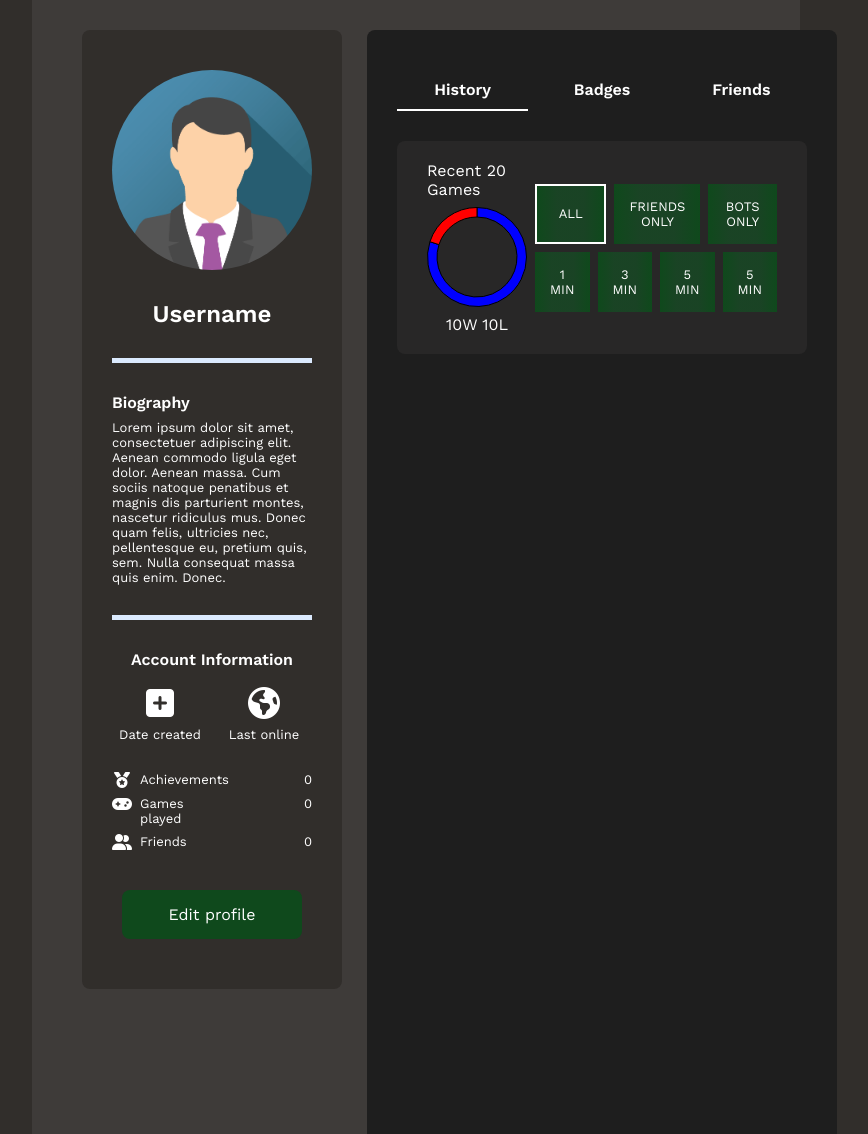
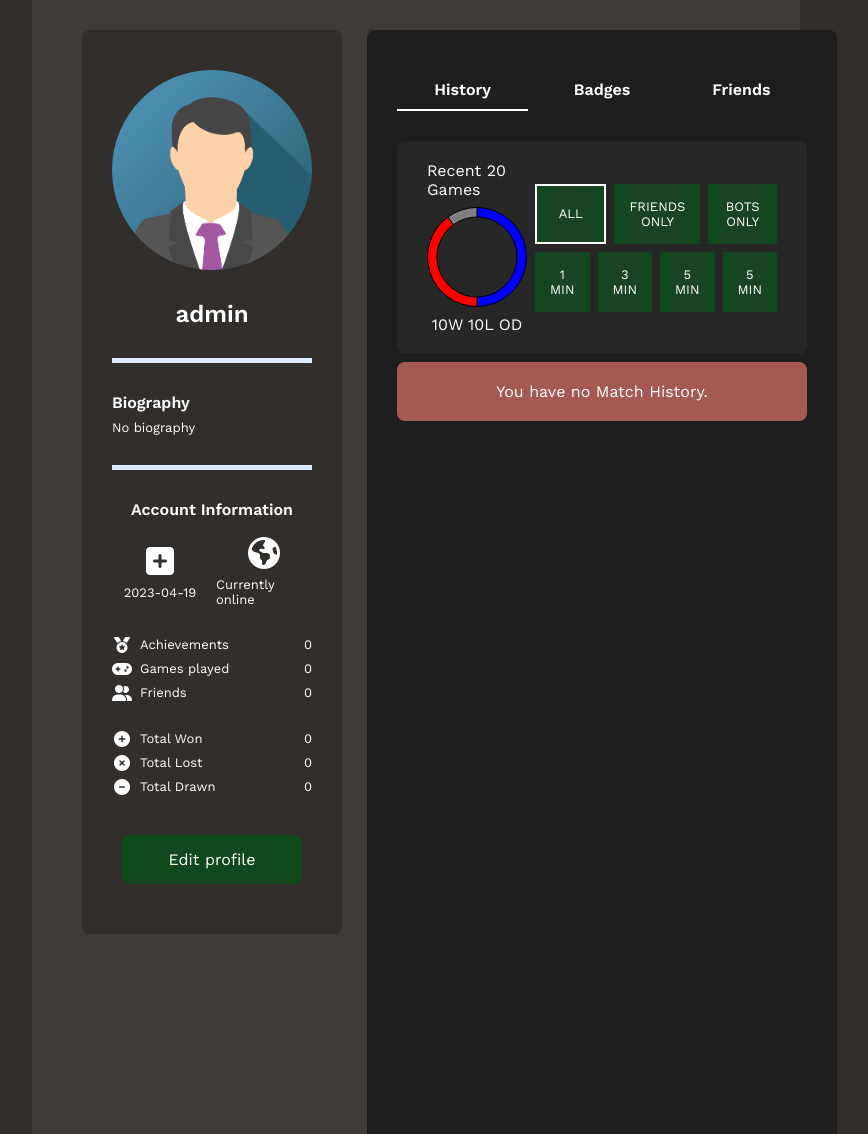
Before and after one commit to ORG4N/ChessAI, a Flask app: page /profile in a window 1280 px wide. Shown: the part 104-1238 px from the top of the page, without its empty margins (224-1092 px from the left). Run offline with Flask 3, Linux system fonts and the light colour scheme; a user stored in the database is signed in; style sheets or scripts are compiled from the project's sources; some libraries are stand-ins or nearby versions.

Commit message:
Profile linked to database

```diff
--- a/Code/static/js/profile.js
+++ b/Code/static/js/profile.js
@@ -1,21 +1,23 @@
 window.addEventListener('load', function () {
 
     const donut = document.getElementById('donut');
-    win = 40;
-    lose = 10;
+    won = 5;
+    lost = 4;
+    drawn = 1;
 
     data = {
         datasets: [{
-            data: [win,lose],
-            backgroundColor: ["blue", "red"],
+            data: [won,lost,drawn],
+            backgroundColor: ["blue", "red", "grey"],
             borderWidth:1,
             borderColor: "black"
         }],
 
         // These labels appear in the legend and in the tooltips when hovering different arcs
         labels: [
-            'Win',
-            'Lose',
+            'Won',
+            'Lost',
+            "Drawn"
         ]
     };
 
@@ -30,12 +32,46 @@ window.addEventListener('load', function () {
                     display: false
                 },
                 tooltip: {
-                    enabled: false
+                    enabled: true
                 }
             }
         }
     });
+
+    const sections = ["history", "badges", "friends"];
+
+    for (var i=0; i<sections.length; i++){
+
+        const section = sections[i];
+        const button_id = section + "-btn";
+        const button = document.getElementById(button_id);
+
+        button.addEventListener('click', function(){
+            // Change the styling of the nav button on the container
+            selected(button);
+
+            // Display the currently selected content
+            content(button);
+        });
+    }
+
 })
+
+// Show selected section but hide others.
+function content(clicked){
+
+    // Hide all section
+    document.getElementById("history-section").classList.add("hidden");
+    document.getElementById("badges-section").classList.add("hidden");
+    document.getElementById("friends-section").classList.add("hidden");
+
+    // Create target to get element with section id
+    const target = clicked.id.split("-")[0] + "-section";
+    const target_id = document.getElementById(target);
+
+    // Remove hidden class from target we want to display
+    target_id.classList.remove("hidden");
+}
 
 // Selcted button has a unique style.
 function selected(clicked){
--- a/Code/static/styles/css/profile.css
+++ b/Code/static/styles/css/profile.css
@@ -17,6 +17,10 @@ hr {
   width: 100%;
 }
 
+.hidden {
+  display: none !important;
+}
+
 .recent-container {
   background-color: #282727;
   border: 0px;
@@ -24,6 +28,16 @@ hr {
   padding: 20px 30px;
   color: #FFFFFF;
   flex-basis: 100%;
+}
+
+.helper-container {
+  background-color: #A45A52;
+  border: 0px;
+  border-radius: 8px;
+  padding: 20px 30px;
+  color: #FFFFFF;
+  flex-basis: 100%;
+  text-align: center;
 }
 
 .container {
@@ -66,6 +80,7 @@ hr {
 }
 .container .wrapper .row .right {
   justify-content: end;
+  flex-basis: fit-content;
 }
 .container .wrapper .row .item {
   display: flex;
--- a/Code/static/styles/sass/profile.scss
+++ b/Code/static/styles/sass/profile.scss
@@ -20,6 +20,10 @@ hr{
     width:100%;
 }
 
+.hidden{
+    display:none !important;
+}
+
 .recent-container{
     background-color: #282727;
     border: 0px;
@@ -28,6 +32,16 @@ hr{
     color:#FFFFFF;
     flex-basis: 100%;
 
+}
+
+.helper-container{
+    background-color: #A45A52;
+    border: 0px;
+    border-radius: 8px;
+    padding:20px 30px;
+    color:#FFFFFF;
+    flex-basis: 100%;
+    text-align: center;
 }
 
 .container{
@@ -75,6 +89,7 @@ hr{
 
             .right{
                 justify-content: end;
+                flex-basis: fit-content;
             }
 
             .item{
--- a/Code/templates/pages/profile.html
+++ b/Code/templates/pages/profile.html
@@ -16,14 +16,14 @@
 
     <div class="row">
       <div class="item middle">
-        <img id="avatar" src="static/images/avatar_placeholder.png" alt="Avatar">
+        <img id="avatar" src="static/images/avatar_placeholder.png" alt="Avatar" title="{{ current_user.picture }}">
       </div>
     </div>
 
     <div class="row">
       <div class="item middle">
         <div class="username">
-          Username
+          {{ current_user.username }}
         </div>
       </div>
     </div>
@@ -39,7 +39,7 @@
         <div class="title"> Biography</div>
       </div>
       <div class="item">
-        <div class="text"> Lorem ipsum dolor sit amet, consectetuer adipiscing elit. Aenean commodo ligula eget dolor. Aenean massa. Cum sociis natoque penatibus et magnis dis parturient montes, nascetur ridiculus mus. Donec quam felis, ultricies nec, pellentesque eu, pretium quis, sem. Nulla consequat massa quis enim. Donec.</div>
+        <div class="text"> {{ current_user.biography }}</div>
       </div>
     </div>
 
@@ -62,7 +62,7 @@
             </div>
           </div>
           <div class="item middle">
-            <div class="text"> Date created</div>
+            <div class="text"> {{ current_user.created[:10]}}</div>
           </div>
         </div>
 
@@ -74,7 +74,7 @@
               </div>
             </div>
             <div class="item middle">
-              <div class="text"> Last online</div>
+              <div class="text"> {{ current_user.online }}</div>
             </div>
           </div>
         </div>
@@ -118,6 +118,43 @@
           <div class="text"> 0 </div>
         </div>
       </div>
+
+    </div>
+
+    <div class="row col">
+      <div class="row">
+        <div class="item left">
+          <i class="fa-solid fa-circle-plus fa-fw"></i>
+        </div>
+        <div class="item">
+          <div class="text"> Total Won </div>
+        </div>
+        <div class="item right">
+          <div class="text"> {{current_user.wins}} </div>
+        </div>
+      </div>
+      <div class="row">
+        <div class="item left">
+          <i class="fa-solid fa-circle-xmark fa-fw"></i>
+        </div>
+        <div class="item">
+          <div class="text"> Total Lost </div>
+        </div>
+        <div class="item right">
+          <div class="text"> {{current_user.losses}} </div>
+        </div>
+      </div>
+      <div class="row">
+        <div class="item left">
+          <i class="fa-solid fa-circle-minus fa-fw"></i>
+        </div>
+        <div class="item">
+          <div class="text"> Total Drawn </div>
+        </div>
+        <div class="item right">
+          <div class="text"> {{current_user.draws}} </div>
+        </div>
+      </div>
     </div>
 
     <div class="row">
@@ -135,25 +172,25 @@
   <div class="wrapper">
 
     <div class="row">
-      <button onclick="selected(this)" class="item middle selected">
+      <button class="item middle selected" id="history-btn">
         <div class="title"> History</div>
       </button>
-      <button onclick="selected(this)" class="item middle">
+      <button class="item middle" id="badges-btn">
         <div class="title"> Badges</div>
       </button>
-      <button onclick="selected(this)" class="item middle">
+      <button class="item middle" id="friends-btn">
         <div class="title"> Friends</div>
       </button>
     </div>
 
-    <div class="row">
+    <div class="row col" id="history-section">
       <div class="item">
         <div class="recent-container">
           <div class="wrapper">
 
             <div class="row">
+
               <div class="item left">
-
                 <div class="row col">
                   <div class="item middle">
                     Recent 20 Games
@@ -163,11 +200,10 @@
                   </div>
                   <div class="row">
                     <div class="item middle" id="win-lose">
-                      10W 10L
+                      10W 10L OD
                     </div>
                   </div>
                 </div>
-
               </div>
 
               <div class="row col">
@@ -213,6 +249,41 @@
                 </div>
               </div>
             </div>
+          </div>
+        </div>
+      </div>
+
+
+      <div class="item">
+        <div class="helper-container">
+          <div class="wrapper">
+
+            You have no Match History.
+
+          </div>
+        </div>
+      </div>
+
+    </div>
+
+    <div class="row col hidden" id="badges-section">
+      <div class="item">
+        <div class="helper-container">
+          <div class="wrapper">
+
+            You have no Badges.
+
+          </div>
+        </div>
+      </div>
+    </div>
+
+    <div class="row col hidden" id="friends-section">
+      <div class="item">
+        <div class="helper-container">
+          <div class="wrapper">
+
+            You have no Friends.
 
           </div>
         </div>
```
Also changed, not shown: 1 other file.
